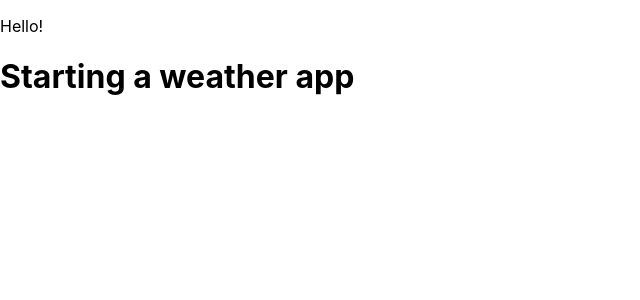
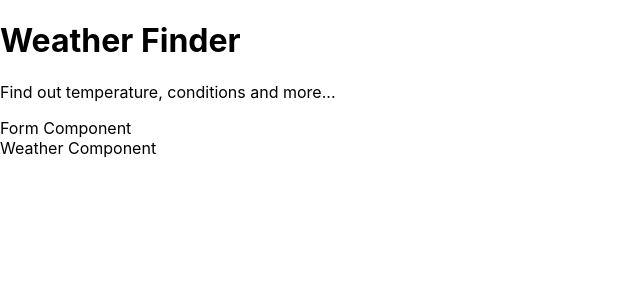
Before and after one commit to dreyahcodes/weather-app, a React (Create React App) app: page / in a window 1280 px wide. Shown: the top 300 px of the page, without its empty margins (0-640 px from the left). Built offline with nearby package versions, Linux system fonts and the light colour scheme.

Commit message:
create Form, Title and Weather components

```diff
--- a/src/App.js
+++ b/src/App.js
@@ -1,11 +1,15 @@
 import React from "react";
+import Titles from "./components/Titles";
+import Form from "./components/Form";
+import Weather from "./components/Weather";
 
 class App extends React.Component {
   render() {
     return (
       <div>
-        <p>Hello!</p>
-        <h1>Starting a weather app</h1>
+        <Titles />
+        <Form />
+        <Weather />
       </div>
     );
   }
--- /dev/null
+++ b/src/components/Form.js
@@ -0,0 +1,9 @@
+import React from "react";
+
+class Form extends React.Component {
+  render() {
+    return <div>Form Component</div>;
+  }
+}
+
+export default Form;
--- /dev/null
+++ b/src/components/Titles.js
@@ -0,0 +1,14 @@
+import React from "react";
+
+class Titles extends React.Component {
+  render() {
+    return (
+      <div>
+        <h1>Weather Finder</h1>
+        <p>Find out temperature, conditions and more...</p>
+      </div>
+    );
+  }
+}
+
+export default Titles;
--- /dev/null
+++ b/src/components/Weather.js
@@ -0,0 +1,9 @@
+import React from "react";
+
+class Weather extends React.Component {
+  render() {
+    return <div>Weather Component</div>;
+  }
+}
+
+export default Weather;
```
